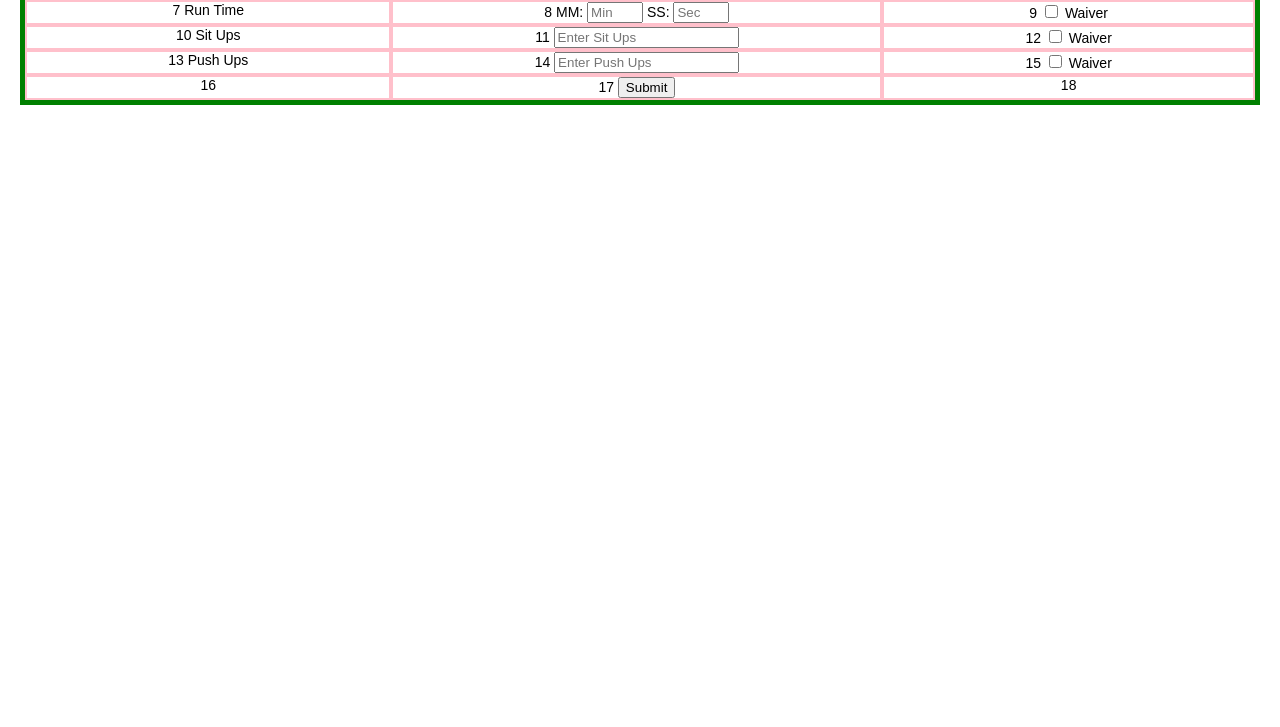
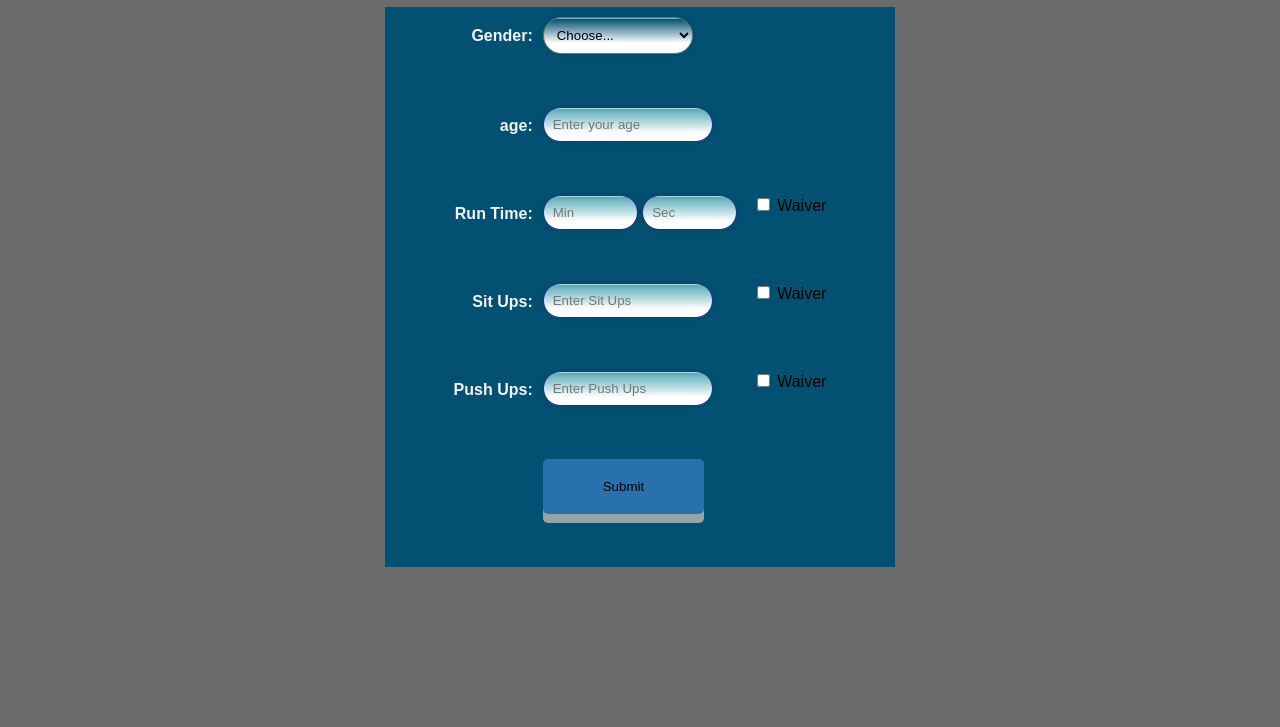
Before and after one commit to Aaron-m-ram/pt-calculator-app, a website: page Form.html in a window 1280 px wide. Shown: the part 73-800 px from the top of the page. Drawn offline with nearby package versions, Linux system fonts and the light colour scheme.

Commit message:
CSS/HTML colors
worked on the css and to update to modern look

```diff
--- a/Form.html
+++ b/Form.html
@@ -3,89 +3,101 @@
 
 <head>
 	<!-- <link href="https://cdn.jsdelivr.net/npm/bootstrap@5.0.2/dist/css/bootstrap.min.css" rel="stylesheet" integrity="sha384-EVSTQN3/azprG1Anm3QDgpJLIm9Nao0Yz1ztcQTwFspd3yD65VohhpuuCOmLASjC" crossorigin="anonymous"> -->
-	<link rel="stylesheet" href="index.css">
-	<meta charset="UTF-8">
+
+  <meta name="viewport" content="width=device-width, initial-scale=1" />
 	<title>PT Calculator</title>
+  <link rel="stylesheet" href="index.css">
 	<script src="https://cdnjs.cloudflare.com/ajax/libs/moment.js/2.20.1/moment.min.js"></script>
 </head>
 
 <body>
+  <h1>USSF/USAF PT Calculator</h1>
   <div class="grid-container">
 
-    <div class="grid-item">1
-      <label class="label"> Gender</label>
+    <div class="grid-item" id="1">
+      <label class="label">
+        Gender:
+      </label>
       </div>
 
-    <div class="grid-item">2
-      <select class="input" id="Gender-Select">
+    <div class="grid-item" id="2">
+      <select class="input1" id="Gender-Select">
         <option selected>Choose...</option>
         <option value="true">Female</option>
         <option value="false">Male</option>
       </select>
     </div>
 
-    <div class="grid-item">3</div>
+    <div class="grid-item" id="3"></div>
 
-    <div class="grid-item">4
-      <label class="label"> age</label>
+    <div class="grid-item" id="4">
+      <label class="label">
+        age:
+      </label>
     </div>
 
 
-    <div class="grid-item">5
+    <div class="grid-item" id="5">
       <input class="input" id="InputAge" min="0" placeholder="Enter your age" type="number">
     </div>
 
-    <div class="grid-item">6</div>
+    <div class="grid-item" id="6"></div>
 
-    <div class="grid-item">7
-      <label class="label">Run Time</label>
+    <div class="grid-item" id="7">
+      <label class="label">
+        Run Time:
+      </label>
     </div>
 
-    <div class="grid-item">8
-      <label>MM:</label>
-      <input class="input" type="number" id="minutesInput" placeholder="Min" min=0 max=60>
-      <label>SS:</label>
-      <input class="input" type="number" id="secondsInput" placeholder="Sec" min=0 max=60>
+    <div class="grid-item" id="8">
+      <!-- <label class="timeLabel">  MM:</label> -->
+      <input class="inputTime" type="number" id="minutesInput" placeholder="Min" min=0 max=60>
+      <!-- <label class="timeLabel">  SS:</label> -->
+      <input class="inputTime" type="number" id="secondsInput" placeholder="Sec" min=0 max=60>
     </div>
 
-    <div class="grid-item">9
+    <div class="grid-item" id="9">
       <input class="waiver" type="checkbox"  id="runWaiver" autocomplete="off">
-      <label class="label">Waiver</label>
+      <label>Waiver</label>
     </div>
 
-    <div class="grid-item">10
-      <label class="label">Sit Ups</label>
+    <div class="grid-item" id="10">
+      <label class="label">
+        Sit Ups:
+      </label>
     </div>
 
-    <div class="grid-item">11
+    <div class="grid-item" id="11">
       <input class="input" type="number"  id="sitUpsInput" placeholder="Enter Sit Ups" min=0>
     </div>
 
-    <div class="grid-item">12
+    <div class="grid-item" id="12">
       <input type="checkbox" class="waiver" id="sitUpWaiver" autocomplete="off">
-      <label class="label">Waiver</label>
+      <label>Waiver</label>
     </div>
 
-    <div class="grid-item">13
-      <label class="label">Push Ups</label>
+    <div class="grid-item" id="13">
+      <label class="label">
+        Push Ups:
+      </label>
     </div>
 
-    <div class="grid-item">14
+    <div class="grid-item" id="14">
       <input class="input" type="number" id="pushUpInput" placeholder="Enter Push Ups" min=0>
     </div>
 
-    <div class="grid-item">15
+    <div class="grid-item" id="15">
       <input type="checkbox" class="waiver" id="pushUpWaiver" autocomplete="off">
-      <label class="label">Waiver</label>
+      <label>Waiver</label>
     </div>
 
-    <div class="grid-item">16</div>
+    <div class="grid-item" id="16"></div>
 
-    <div class="grid-item">17
+    <div class="grid-item"id="17">
       <button type="submit" id="SubmitBtn">Submit</button>
     </div>
 
-    <div class="grid-item">18</div>
+    <div class="grid-item" id="18"></div>
 
   </div>
 </body>
--- a/index.css
+++ b/index.css
@@ -1,24 +1,115 @@
+
 body {
-    font: 14px "Gothic", Futura, sans-serif;
-    margin: 20px;
+    font: 16px "Gothic", Futura, sans-serif;
+    margin: 10px;
+    background: rgb(107, 107, 107);
+    /* color: pink; */
+  }
+h1{
+  text-align: center;
 }
 .grid-container{
-    display: grid;
-    grid-template-columns: auto auto auto;
-    align-content: center;
-    border: 5px solid green;
+  margin: auto;
+  width: 500px;
+  height: 550px;
+  display:grid;
+  grid-template-columns: auto 210px auto;
+  /* align-content: center; */
+  border: 5px solid #025172;
+  background-color: #025172;
   /* align-content: center; */
 }
 .grid-item {
   /* background-color: indianred; */
-    border: 2px solid pink;
-    text-align: center;
+  border: 5px solid #025172;
+  /* text-align: left; */
 
 
 }
 
 
-  ol, ul {
+.label{
+  margin-top: 10px;
+  float: right;
+  color: whitesmoke;
+  font-weight: bolder;
+}
+
+.input{
+  /* text-align: center; */
+  float: left;
+}
+
+.input{
+  padding: 9px;
+  border: solid 1px #282f8a;
+  outline: 0;
+  background: -webkit-gradient(linear, left top, left 25, from(#FFFFFF), color-stop(4%, #59abb9), to(#FFFFFF));
+  background: -moz-linear-gradient(top, #FFFFFF, #59abb9 1px, #FFFFFF 25px);
+  box-shadow: rgba(0,0,0, 0.1) 0px 0px 8px;
+  -moz-box-shadow: rgba(0,0,0, 0.1) 0px 0px 8px;
+  -webkit-box-shadow: rgba(0,0,0, 0.1) 0px 0px 8px;
+  border-radius:1300px;
+  width:150px;
+}
+
+/* I need the boxes smaller for time that is why there are two inputs */
+.inputTime{
+  padding: 9px;
+  border: solid 1px #282f8a;
+  outline: 0;
+  background: -webkit-gradient(linear, left top, left 25, from(#FFFFFF), color-stop(4%, #59abb9), to(#FFFFFF));
+  background: -moz-linear-gradient(top, #FFFFFF, #59abb9 1px, #FFFFFF 25px);
+  box-shadow: rgba(0,0,0, 0.1) 0px 0px 8px;
+  -moz-box-shadow: rgba(0,0,0, 0.1) 0px 0px 8px;
+  -webkit-box-shadow: rgba(0,0,0, 0.1) 0px 0px 8px;
+  border-radius:1300px;
+  width:75px;
+}
+
+#Gender-Select{
+  padding: 9px;
+  /* border: solid 1px #282f8a; */
+  outline: 0;
+  background: -webkit-gradient(linear, left top, left 25, from(#FFFFFF), color-stop(4%, #025172), to(#FFFFFF));
+  background: -moz-linear-gradient(top, #FFFFFF, #59abb9 1px, #FFFFFF 25px);
+  box-shadow: rgba(0,0,0, 0.1) 0px 0px 8px;
+  -moz-box-shadow: rgba(0,0,0, 0.1) 0px 0px 8px;
+  -webkit-box-shadow: rgba(0,0,0, 0.1) 0px 0px 8px;
+  border-radius:1300px;
+  width:150px;
+
+}
+
+/* Waiver both the text and the boxes - not working for some reason*/
+#9,#12,#15{
+  margin-top: 10px;
+  float: right;
+}
+
+#SubmitBtn{
+  padding:20px 60px;
+  outline: none;
+  background-color: #2771ae;
+  border: none;
+  border-radius:5px;
+  box-shadow: 0 9px #95a5a6;
+}
+
+#SubmitBtn:hover{
+  background-color: #1d5f96;
+}
+
+#SubmitBtn:active {
+  background-color: #1d5f96;
+  box-shadow: 0 5px #95a5a6;
+  transform: translateY(4px);
+}
+
+
+
+
+/*   ol, ul {
     padding-left: 30px;
   }
 
@@ -63,3 +154,4 @@ body {
   .game-info {
     margin-left: 20px;
   }
+   */
```
Lines whose indentation alone changed are shown as unchanged.
